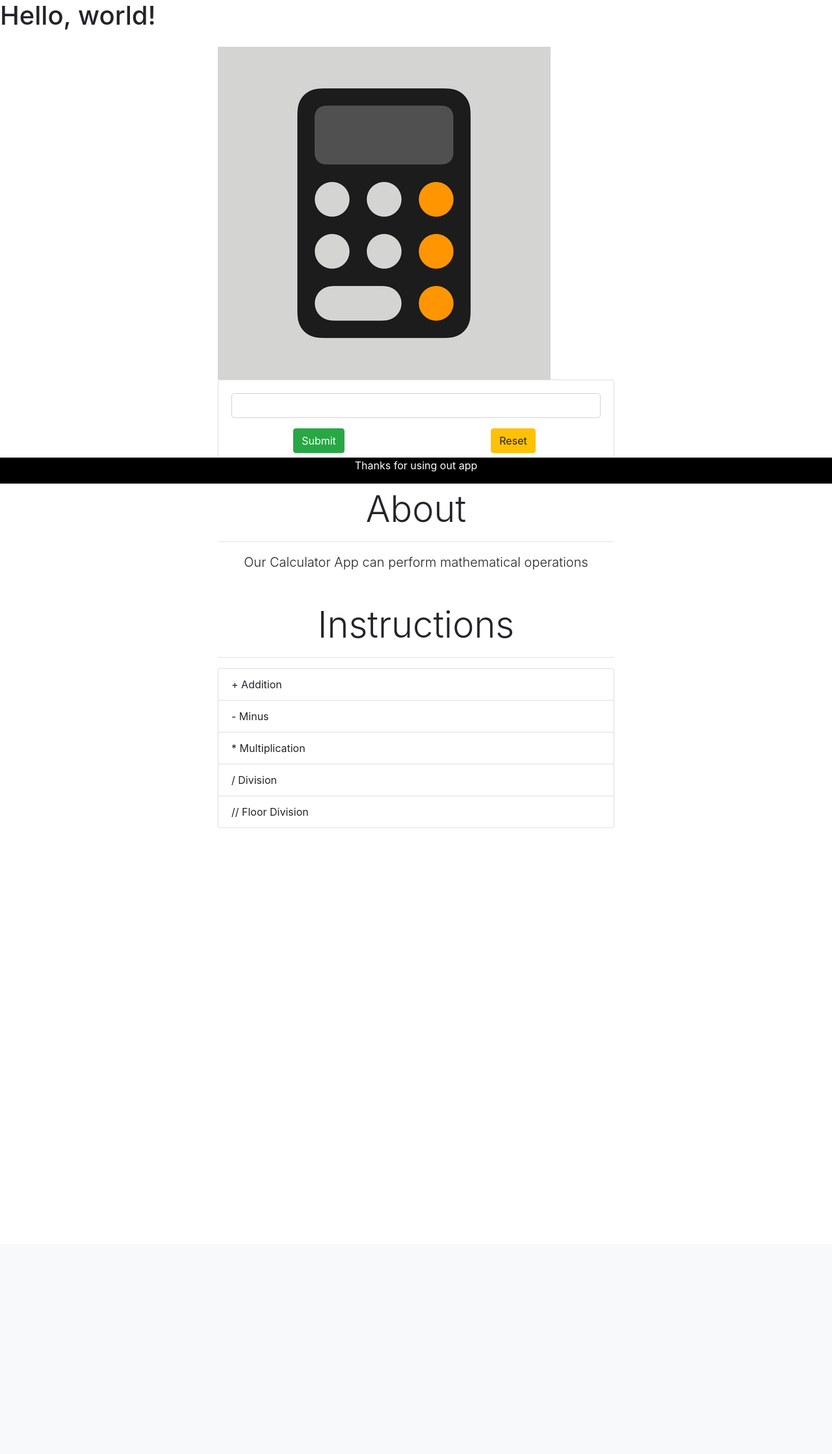
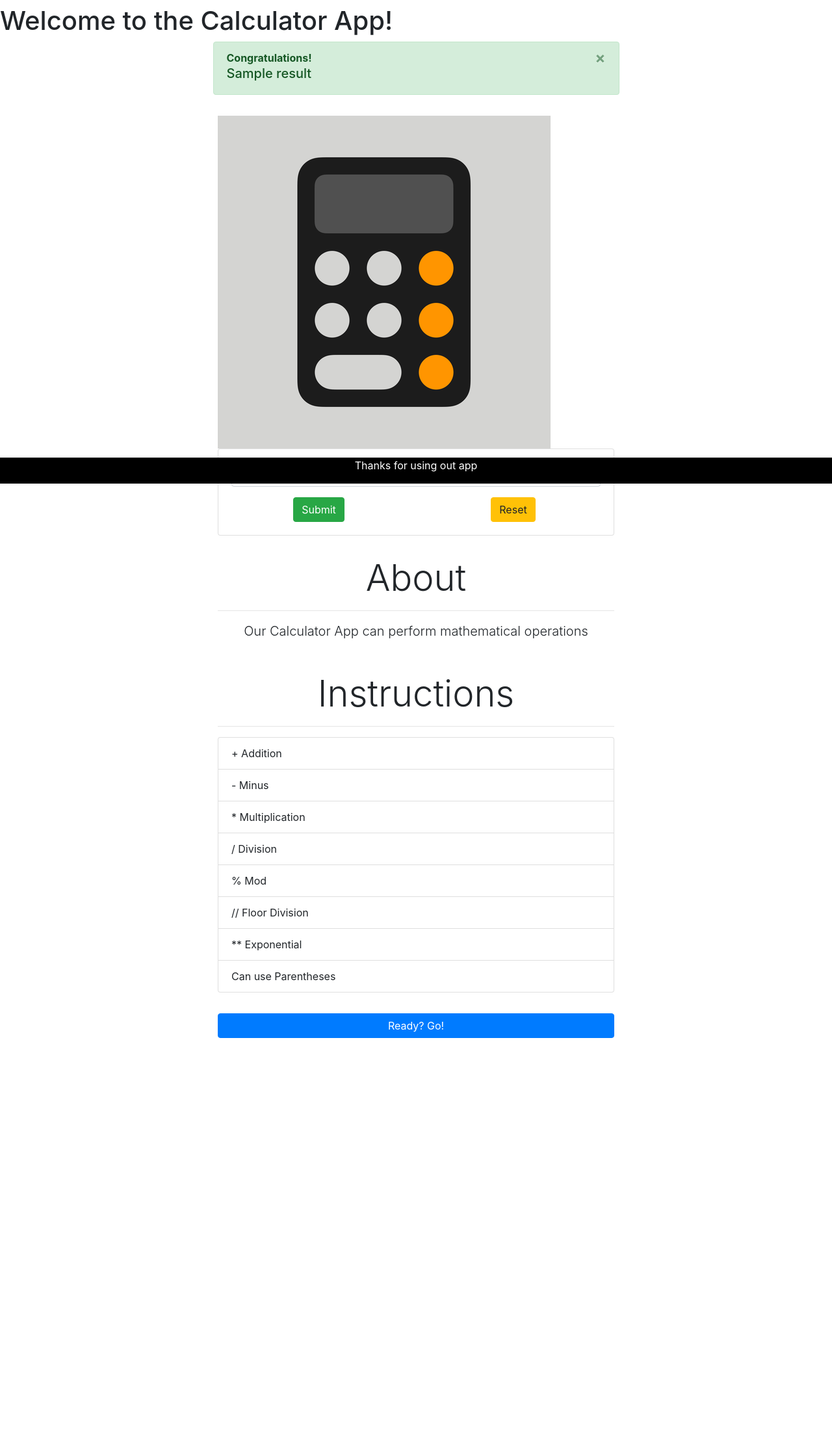
Before and after one commit to ppagano91/SimpleVotingAndCalculatorAppDjango, a Django app: template templates/calculatorapp/index.html in a window 1280 px wide. Shown: the part 56-2293 px from the top of the page at 65% size. Before the commit the page ends 1330 px from the top, so only its background shows below. Run offline with Django 3.2, Linux system fonts and the light colour scheme; the template is opened without the code that fills it: most values are stand-ins (such as "Sample title", 1, 10 or a date in 2020).

Commit message:
add alerts with response & using eval function for mathematical operations

```diff
--- a/templates/calculatorapp/index.html
+++ b/templates/calculatorapp/index.html
@@ -20,7 +20,8 @@
     <title>Django Calculator App</title>
   </head>
   <body>
-    <nav class="navbar navbar-expand-lg navbar-light bg-light">
+    <!-- HEADER -->
+    <nav class="navbar navbar-expand-lg navbar-light bg-light fixed-top">
       <a class="navbar-brand" href="#">Django Calculator App</a>
       <button
         class="navbar-toggler"
@@ -50,12 +51,55 @@
         </ul>
       </div>
     </nav>
-    <h1>Hello, world!</h1>
+    <h1 style="margin-top: 4rem">Welcome to the Calculator App!</h1>
+
+    <!-- APP  -->
+    {% if error %}
+    <div class="row">
+      <div class="col-md-6" style="margin: 0 auto">
+        <div
+          class="alert alert-danger alert-dismissible fade show"
+          role="alert"
+        >
+          <strong>Error</strong>
+          <button
+            type="button"
+            class="close"
+            data-dismiss="alert"
+            aria-label="Close"
+          >
+            <span aria-hidden="true">&times;</span>
+          </button>
+        </div>
+      </div>
+    </div>
+
+    {% else %}
+    <div class="row">
+      <div class="col-md-6" style="margin: 0 auto">
+        <div
+          class="alert alert-success alert-dismissible fade show"
+          role="alert"
+        >
+          <strong>Congratulations!</strong>
+          <h5>{{result}}</h5>
+          <button
+            type="button"
+            class="close"
+            data-dismiss="alert"
+            aria-label="Close"
+          >
+            <span aria-hidden="true">&times;</span>
+          </button>
+        </div>
+      </div>
+    </div>
+    {% endif %}
 
     <div class="container-fluid" style="margin-bottom: 40rem">
       <div class="row">
         <div class="col-md-6" style="margin: 1rem auto 0 auto">
-          <img class="img-fluid" src="{% static 'main.png' %}" />
+          <img class="img-fluid" src="{% static 'main.png' %}" id="form" />
           <div class="card">
             <div class="card-body">
               <form method="GET" action="{% url 'submitquery' %}">
@@ -124,8 +168,22 @@
             <li class="list-group-item">- Minus</li>
             <li class="list-group-item">* Multiplication</li>
             <li class="list-group-item">/ Division</li>
+            <li class="list-group-item">% Mod</li>
             <li class="list-group-item">// Floor Division</li>
+            <li class="list-group-item">** Exponential</li>
+            <li class="list-group-item">Can use Parentheses</li>
           </ul>
+        </div>
+      </div>
+      <div class="row">
+        <div class="col-md-6" style="margin: 2rem auto 0 auto">
+          <a
+            class="btn btn-primary"
+            style="display: block; margin: 0 auto; width: auto"
+            href="#form"
+          >
+            Ready? Go!
+          </a>
         </div>
       </div>
     </div>
```
Also changed, not shown: calculatorapp/views.py (+15 -0 lines).
